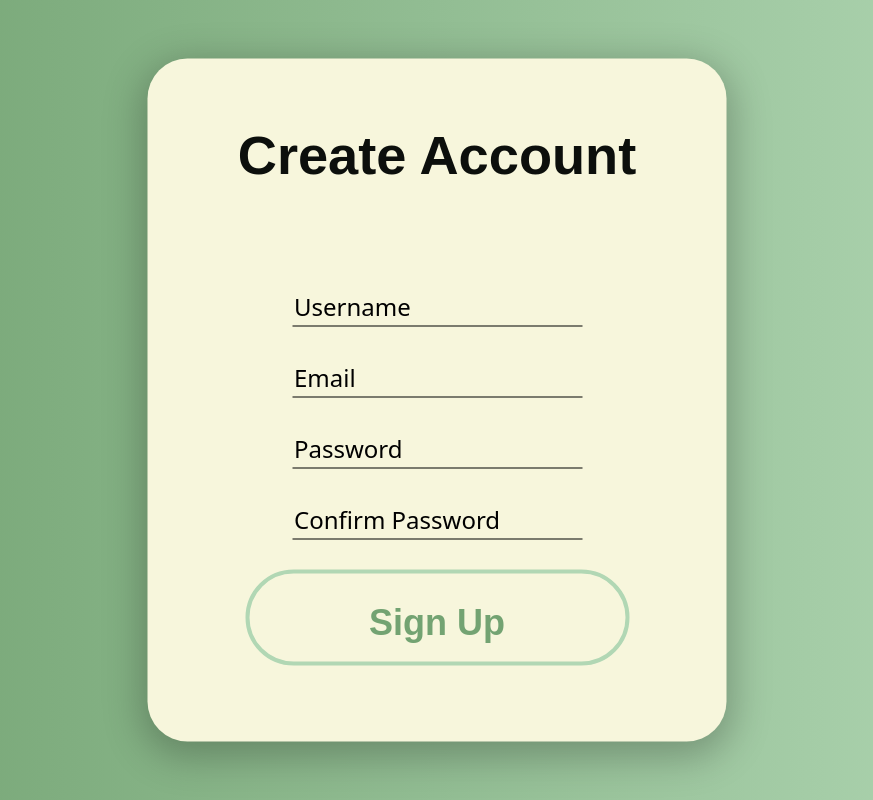
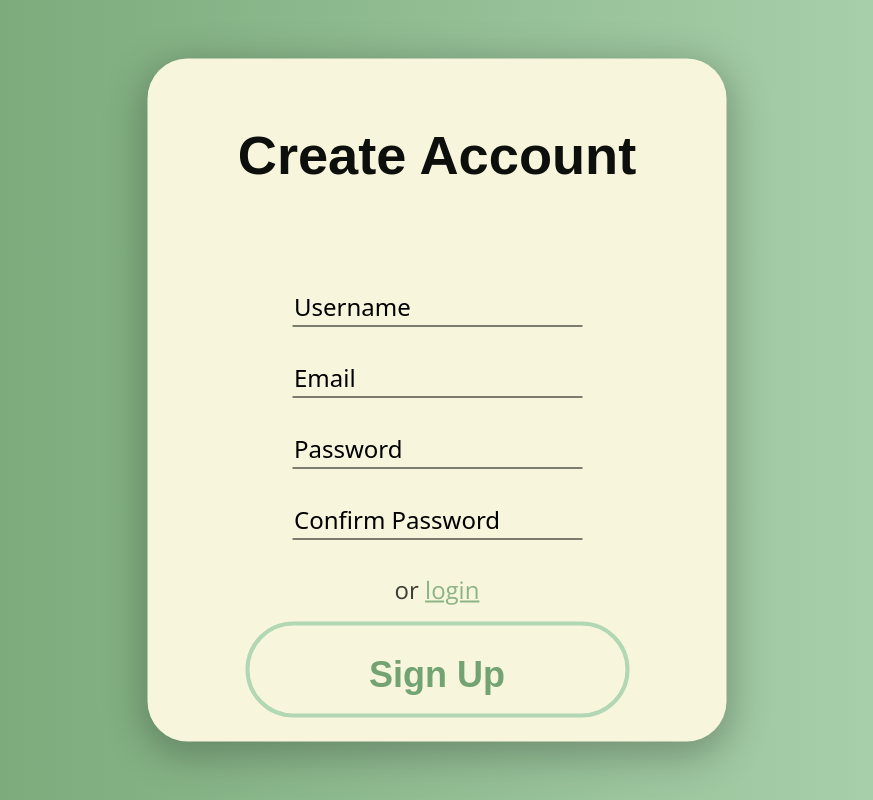
Before and after one commit to Chef-Shack/Frontend, a React (Create React App) app: page /signup in a window 1280 px wide. Shown: the whole page, without its empty margins (203-1076 px from the left). Built offline with nearby package versions, Linux system fonts and the light colour scheme.

Commit message:
Added redirects for forms and created link in navbar

```diff
--- a/src/components/MainNavbar.js
+++ b/src/components/MainNavbar.js
@@ -12,7 +12,7 @@ const MainNavbar = () => {
         <Nav className="ms-auto">
           <NavLink href="/recipes"><p>Recipes</p></NavLink>
           <NavLink href="/login"><p>Login</p></NavLink>
-          {/* <NavLink href="/create-recipe"><p>Create Recipe</p></NavLink> */}
+          {window.localStorage.getItem('authenticated') && <NavLink href="/create-recipe"><p>Create</p></NavLink>}
         </Nav>
       </Container>
     </Navbar>
--- a/src/components/pages/CreateRecipePage.js
+++ b/src/components/pages/CreateRecipePage.js
@@ -2,6 +2,7 @@ import { useState } from "react";
 import { Button } from "react-bootstrap";
 import "../../css/create-recipe-page-styles.css";
 import axios from "axios";
+import { useNavigate } from "react-router-dom";
 
 const CreateRecipePage = (props) => {
   const [title, setTitle] = useState("Title");
@@ -10,6 +11,8 @@ const CreateRecipePage = (props) => {
   const [ingredients, setIngredients] = useState([]);
   const [instructions, setInstructions] = useState([]);
   const [category, setCategory] = useState("Category/Cuisine");
+
+  let navigate = useNavigate()
 
   function clearField(fieldValue, fieldFunction) {
     //TODO: Make it so users cannot create an account with fields with "Username", "Email", "Password", and "Confirm Password"
@@ -64,6 +67,7 @@ const CreateRecipePage = (props) => {
 
         axios.post("http://localhost:8000/recipes/create_recipe", bodyFormData).then((res) => {
           console.log("created recipe!")
+          navigate("/recipes")
         }).catch((err) => {
           console.log(err)
         })
--- a/src/components/pages/UserAuthPage.js
+++ b/src/components/pages/UserAuthPage.js
@@ -2,8 +2,11 @@ import { useState } from "react";
 import { Button } from "react-bootstrap";
 import "../../css/user-auth-page-styles.css";
 import axios from "axios";
+import { Link, useNavigate } from "react-router-dom";
 
 const UserAuthPage = (props) => {
+  let navigate = useNavigate()
+
   const [username, setUsername] = useState("Username");
   const [email, setEmail] = useState("Email");
   const [password, setPassword] = useState("Password");
@@ -60,7 +63,8 @@ const UserAuthPage = (props) => {
             window.localStorage.setItem("username", res.data.user);
             window.localStorage.setItem("authenticated", true);
 
-            console.log(window.localStorage.getItem("username"));
+            // success! redirect the user
+            navigate("/recipes")
           }
         })
         .catch((err) => {
@@ -76,7 +80,8 @@ const UserAuthPage = (props) => {
       await axios
         .post("http://localhost:8000/members/register_user", bodyFormData)
         .then((result) => {
-          console.log("success creating user");
+          // success! redirect the user
+          navigate("/recipes")
         })
         .catch((err) => {
           console.log(err);
@@ -96,6 +101,7 @@ const UserAuthPage = (props) => {
               value={username}
               onChange={({ target }) => setUsername(target.value)}
               onFocus={() => clearField(username, setUsername)}
+              required
             ></input>
             <input
               className={emailAndConfirmVisibilityClass}
@@ -104,6 +110,7 @@ const UserAuthPage = (props) => {
               value={email}
               onChange={({ target }) => setEmail(target.value)}
               onFocus={() => clearField(email, setEmail)}
+              required
             ></input>
             <input
               type="text"
@@ -111,6 +118,7 @@ const UserAuthPage = (props) => {
               value={password}
               onChange={({ target }) => setPassword(target.value)}
               onFocus={() => clearField(password, setPassword)}
+              required
             ></input>
             <input
               className={emailAndConfirmVisibilityClass}
@@ -119,7 +127,11 @@ const UserAuthPage = (props) => {
               value={confirmPassword}
               onChange={({ target }) => setConfirmPassword(target.value)}
               onFocus={() => clearField(confirmPassword, setConfirmPassword)}
+              required
             ></input>
+
+            {props.type == 'login' && <p className="alternative-auth-message">or <Link to="/signup" className="alternative-auth-link">create an account</Link> </p>}
+            {props.type == 'signup' && <p className="alternative-auth-message">or <Link to="/login" className="alternative-auth-link">login</Link> </p>}
 
             <Button
               type="submit"
--- a/src/css/user-auth-page-styles.css
+++ b/src/css/user-auth-page-styles.css
@@ -47,3 +47,11 @@ input:focus{
 .invisible {
     display: none;
 }
+
+.alternative-auth-message {
+    font-size: 24px;
+}
+
+.alternative-auth-link {
+    color: #73A372;
+}
```
